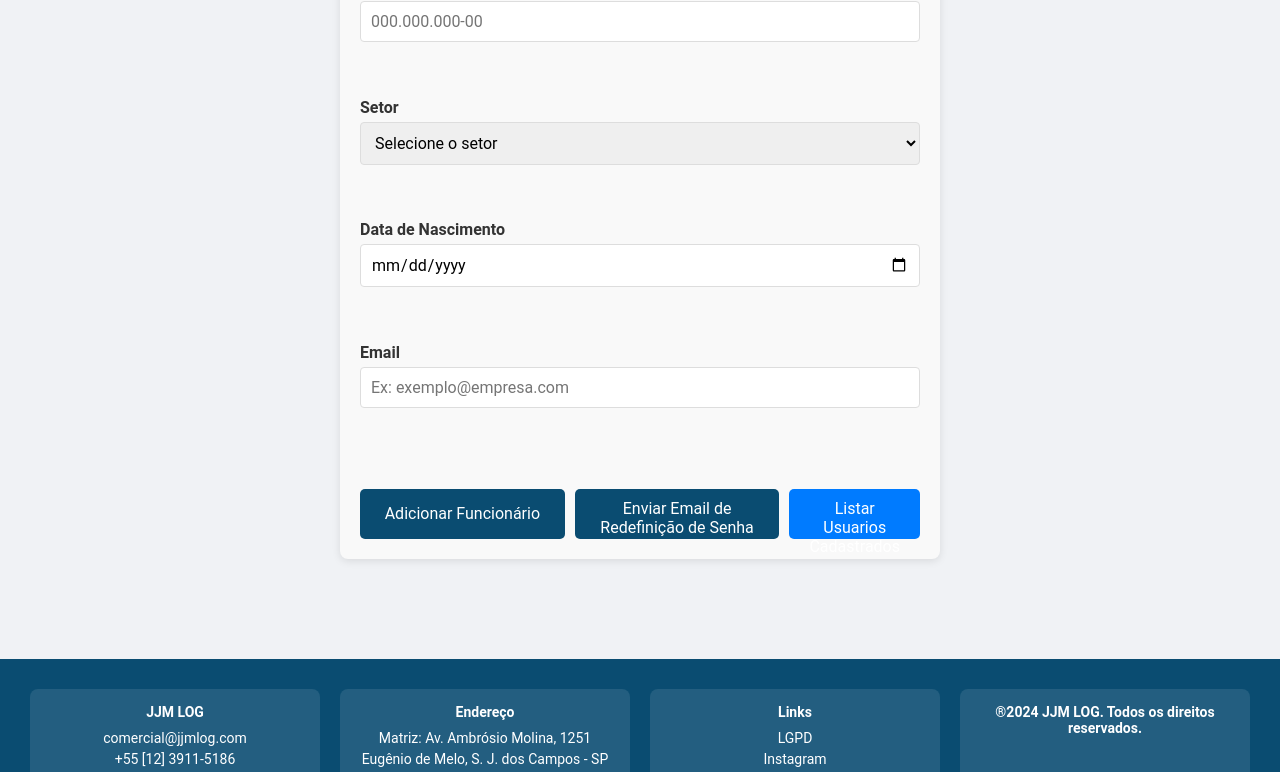
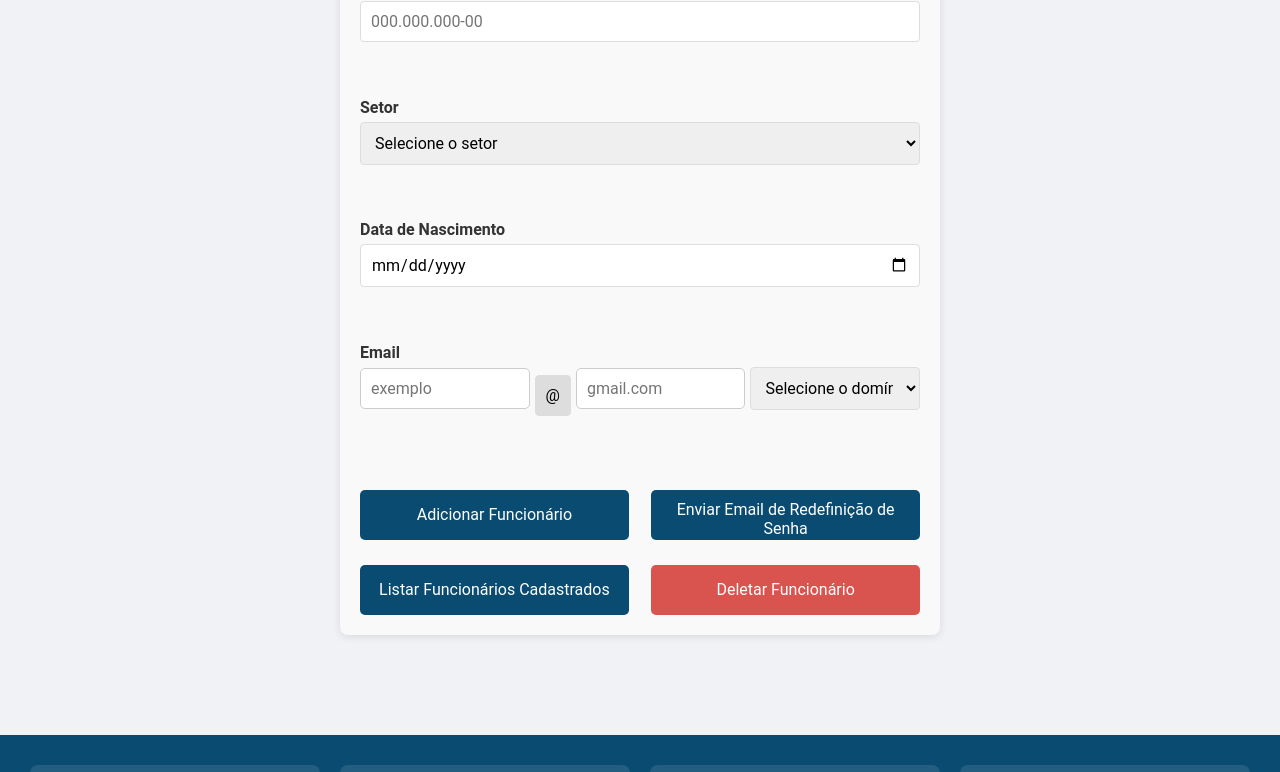
Before and after one commit to DriftOps/API-IV_Front-end, a React (Create React App) app: page /AdicionarUsuario in a window 1280 px wide. Shown: the part 457-1229 px from the top of the page. Built offline with nearby package versions, Linux system fonts and the light colour scheme.

Commit message:
.feat AdicionarUsuario2.0

```diff
--- a/src/componentes/sidebar/AdicionarUsuario/AdicionarUsuario.css
+++ b/src/componentes/sidebar/AdicionarUsuario/AdicionarUsuario.css
@@ -36,18 +36,49 @@
   border-radius: 4px;
 }
 
-  /* Botões */
+.email-mask {
+  display: flex;
+  gap: 5px;
+  align-items: center;
+}
+
+.email-mask input {
+  padding: 10px;
+  border: 1px solid #ddd;
+  border-radius: 4px;
+  width: 30%; /* Ajuste o tamanho para que o e-mail e domínio fiquem lado a lado */
+}
+
+.email-mask span {
+  padding: 10px;
+  background-color: #ddd;
+  display: flex;
+  align-items: center;
+  justify-content: center;
+  border: 1px solid #ddd;
+  border-radius: 4px;
+}
+
+.email-mask select {
+  padding: 10px;
+  border: 1px solid #ddd;
+  border-radius: 4px;
+}
+
 .button-group {
   display: flex;
-    justify-content: space-between;
+  flex-wrap: wrap; /* Para que os botões se ajustem em múltiplas linhas quando necessário */
   gap: 10px;
+  justify-content: space-between; /* Para garantir o espaçamento adequado entre os botões */
 }
 
 .add-user-button,
-  .enviar-email {
-    width: 48%;
+.deletar-usuario,
+.enviar-email,
+.ListarFuncionarios {
+  width: 48%; /* O tamanho é 48% para ocupar duas colunas na linha */
   padding: 10px;
-    background-color: #0a4c71;
+  background-color: #0a4c71; /* Cor igual ao botão de deletar */
   color: white;
   border: none;
   border-radius: 5px;
@@ -56,8 +87,18 @@
 }
 
 .add-user-button:hover,
-  .enviar-email:hover {
+.deletar-usuario:hover,
+.enviar-email:hover,
+.ListarFuncionarios:hover {
   background-color: #0056b3;
+}
+
+.deletar-usuario {
+  background-color: #d9534f; /* Cor específica para o botão de deletar */
+}
+
+.deletar-usuario:hover {
+  background-color: #c9302c;
 }
 
 @media (max-width: 768px) {
@@ -75,7 +116,22 @@
   }
 
   .add-user-button,
-    .enviar-email {
+  .deletar-usuario,
+  .enviar-email,
+  .ListarFuncionarios {
+    width: 100%; /* Os botões ocupam 100% da largura em telas pequenas */
+  }
+
+  .email-mask {
+    flex-direction: column;
+  }
+
+  .email-mask input {
     width: 100%;
   }
+
+  .email-mask span {
+    width: 100%;
+    text-align: center;
   }
+}
--- a/src/componentes/sidebar/AdicionarUsuario/AdicionarUsuario.tsx
+++ b/src/componentes/sidebar/AdicionarUsuario/AdicionarUsuario.tsx
@@ -6,42 +6,47 @@ interface Funcionario {
   id: string;
   nome: string;
   cpf: string;
-  tipoUsuario: string;
+  setor: string;
   dataNascimento: string;
   email: string;
 }
 
 interface AdicionarUsuarioProps {
   onAdd: (funcionario: Funcionario) => void;
+  onDelete: (id: string) => void;
+  onList: () => void; // Função para listar os funcionários cadastrados
 }
 
-const AdicionarUsuario: React.FC<AdicionarUsuarioProps> = ({ onAdd }) => {
+const AdicionarUsuario: React.FC<AdicionarUsuarioProps> = ({ onAdd, onDelete, onList }) => {
   const [formData, setFormData] = useState<Funcionario>({
     id: Math.random().toString(36).substring(2, 9).toUpperCase(),
     nome: '',
     cpf: '',
-    tipoUsuario: '',
+    setor: '',
     dataNascimento: '',
     email: '',
   });
 
   const [ultimoFuncionario, setUltimoFuncionario] = useState<Funcionario | null>(null);
 
-  const handleEnviarEmail = () => {
-    console.log('Email de redefinição de senha enviado para:', formData.email);
-  };
+  const emailDomains = ['gmail.com', 'hotmail.com', 'yahoo.com', 'outlook.com'];
 
   const handleChange = (e: React.ChangeEvent<HTMLInputElement | HTMLSelectElement>) => {
     const { name, value } = e.target;
     setFormData((prev) => ({ ...prev, [name]: value }));
   };
 
-  const handleAddUser = (e: React.FormEvent) => {
+  const handleEmailDomainChange = (e: React.ChangeEvent<HTMLSelectElement>) => {
+    const domain = e.target.value;
+    setFormData((prev) => ({ ...prev, email: prev.email.split('@')[0] + '@' + domain }));
+  };
+
+  const handleAddFuncionario = (e: React.FormEvent) => {
     e.preventDefault();
 
     const emailRegex = /^[^\s@]+@[^\s@]+\.[^\s@]+$/;
     if (!emailRegex.test(formData.email)) {
-      alert('Por favor, insira um email válido.');
+      alert('Por favor, insira um e-mail válido.');
       return;
     }
 
@@ -54,16 +59,27 @@ const AdicionarUsuario: React.FC<AdicionarUsuarioProps> = ({ onAdd }) => {
       id: Math.random().toString(36).substring(2, 9).toUpperCase(),
       nome: '',
       cpf: '',
-      tipoUsuario: '',
+      setor: '',
       dataNascimento: '',
       email: '',
     });
   };
 
+  const handleDeleteFuncionario = (id: string) => {
+    if (window.confirm('Tem certeza que deseja deletar este funcionário?')) {
+      onDelete(id);
+      alert('Funcionário deletado com sucesso!');
+    }
+  };
+
+  const handleEnviarEmail = () => {
+    console.log('Email de redefinição de senha enviado para:', formData.email);
+  };
+
   return (
     <div className="adicionar-usuario-container">
       <h2 className="title">Adicionar Funcionário</h2>
-      <form className="adicionar-usuario-form" onSubmit={handleAddUser}>
+      <form className="adicionar-usuario-form" onSubmit={handleAddFuncionario}>
         <div className="form-group">
           <label>ID</label>
           <input type="text" value={formData.id} disabled />
@@ -96,8 +112,8 @@ const AdicionarUsuario: React.FC<AdicionarUsuarioProps> = ({ onAdd }) => {
         <div className="form-group">
           <label>Setor</label>
           <select
-            name="tipoUsuario"
-            value={formData.tipoUsuario}
+            name="setor"
+            value={formData.setor}
             onChange={handleChange}
             required
           >
@@ -123,14 +139,31 @@ const AdicionarUsuario: React.FC<AdicionarUsuarioProps> = ({ onAdd }) => {
 
         <div className="form-group">
           <label>Email</label>
-          <input
-            type="email"
-            name="email"
-            value={formData.email}
-            onChange={handleChange}
-            placeholder="Ex: exemplo@empresa.com"
-            required
-          />
+          <div className="email-mask">
+            <input
+              type="text"
+              name="email"
+              value={formData.email.split('@')[0]} // Parte antes do @
+              onChange={(e) => setFormData({ ...formData, email: e.target.value + '@' + formData.email.split('@')[1] })}
+              placeholder="exemplo"
+              required
+            />
+            <span>@</span>
+            <input
+              type="text"
+              name="email"
+              value={formData.email.split('@')[1] || ''} // Parte após o @
+              onChange={(e) => setFormData({ ...formData, email: formData.email.split('@')[0] + '@' + e.target.value })}
+              placeholder="gmail.com"
+              required
+            />
+            <select value={formData.email.split('@')[1] || ''} onChange={handleEmailDomainChange}>
+              <option value="">Selecione o domínio</option>
+              {emailDomains.map((domain) => (
+                <option key={domain} value={domain}>{domain}</option>
+              ))}
+            </select>
+          </div>
         </div>
 
         <div className="button-group">
@@ -140,8 +173,11 @@ const AdicionarUsuario: React.FC<AdicionarUsuarioProps> = ({ onAdd }) => {
           <button type="button" className="enviar-email" onClick={handleEnviarEmail}>
             Enviar Email de Redefinição de Senha
           </button>
-          <button type="button" className="ListarUsuarios">
-          Listar Usuarios Cadastrados
+          <button type="button" className="ListarFuncionarios" onClick={onList}>
+            Listar Funcionários Cadastrados
+          </button>
+          <button type="button" className="deletar-usuario" onClick={() => handleDeleteFuncionario(formData.id)}>
+            Deletar Funcionário
           </button>
         </div>
       </form>
@@ -150,7 +186,7 @@ const AdicionarUsuario: React.FC<AdicionarUsuarioProps> = ({ onAdd }) => {
         <div className="ultimo-funcionario">
           <h3>Último Funcionário Adicionado</h3>
           <p>
-            <strong>{ultimoFuncionario.nome}</strong> - {ultimoFuncionario.tipoUsuario} -{' '}
+            <strong>{ultimoFuncionario.nome}</strong> - {ultimoFuncionario.setor} -{' '}
             {ultimoFuncionario.email}
           </p>
         </div>
```
Lines whose indentation alone changed are shown as unchanged.
